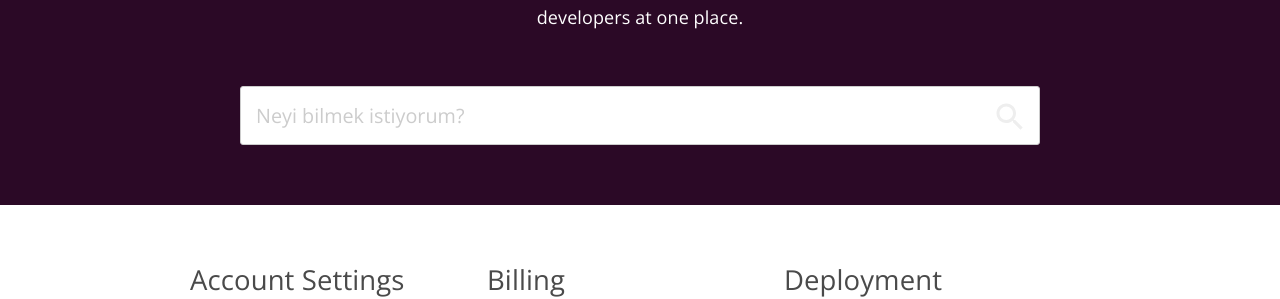
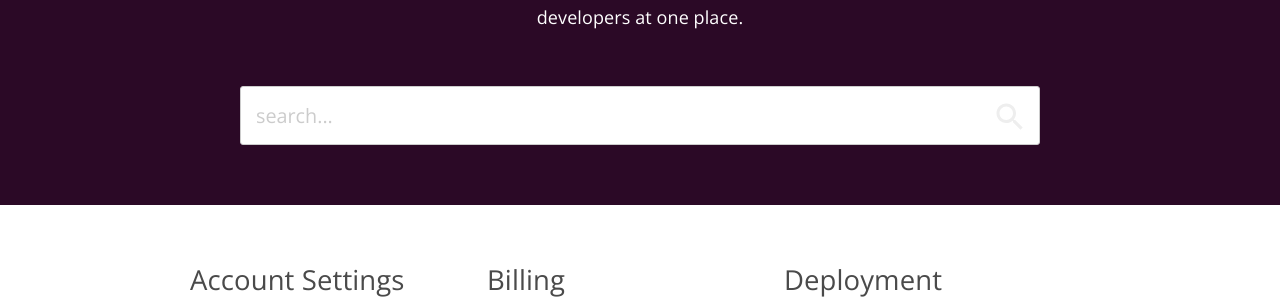
Before and after one commit to 101020210359/hackerspaces.me, a Jekyll site: the page built from index.html, in a window 1280 px wide. Shown: the part 237-536 px from the top of the page. Built offline with Jekyll 4.4.1, drawn with Linux system fonts in a browser that asks for light colours; nearby versions of some CDN libraries.

Commit message:
Update search.html

```diff
--- a/_includes/search.html
+++ b/_includes/search.html
@@ -1,5 +1,5 @@
 <form action="{{ site.baseurl }}/search/" method="get">
-	<input type="search" name="q" {% if include.add_id %}id="search-input"{% endif %} placeholder="Neyi bilmek istiyorum?" autofocus>
+	<input type="search" name="q" {% if include.add_id %}id="search-input"{% endif %} placeholder="search..." autofocus>
 	{% include search-icon.html %}
 	<input type="submit" value="Search" style="display: none;">
 </form>
```
